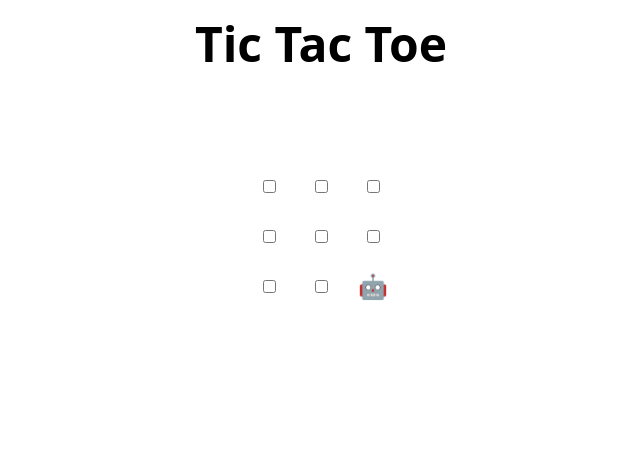
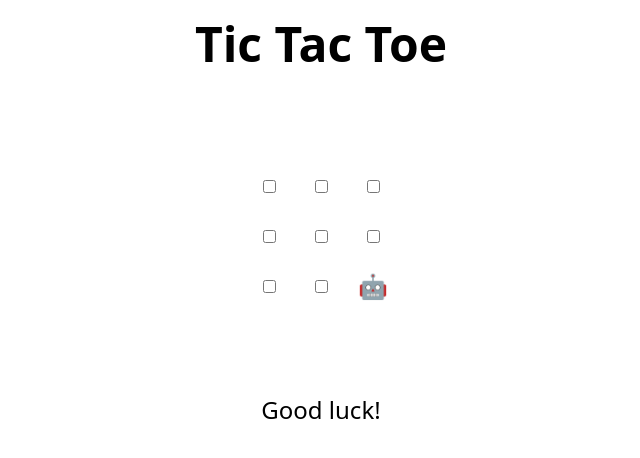
Before and after one commit to vviiccttoorr/skills-review-pull-requests, a plain HTML site: page index.html in a window 1280 px wide. Shown: the whole page, without its empty margins (319-959 px from the left). Drawn offline with Linux system fonts and the light colour scheme.

Commit message:
Update index.html

```diff
--- a/index.html
+++ b/index.html
@@ -48,7 +48,7 @@
 </table>
 
 <h2 hidden>Game over, refresh to play again 🧑‍💻 🤖!</h2>
-
+Good luck!
 <script>
   // Initialization
   const boxes = Array.from(document.querySelectorAll("td"));
```
